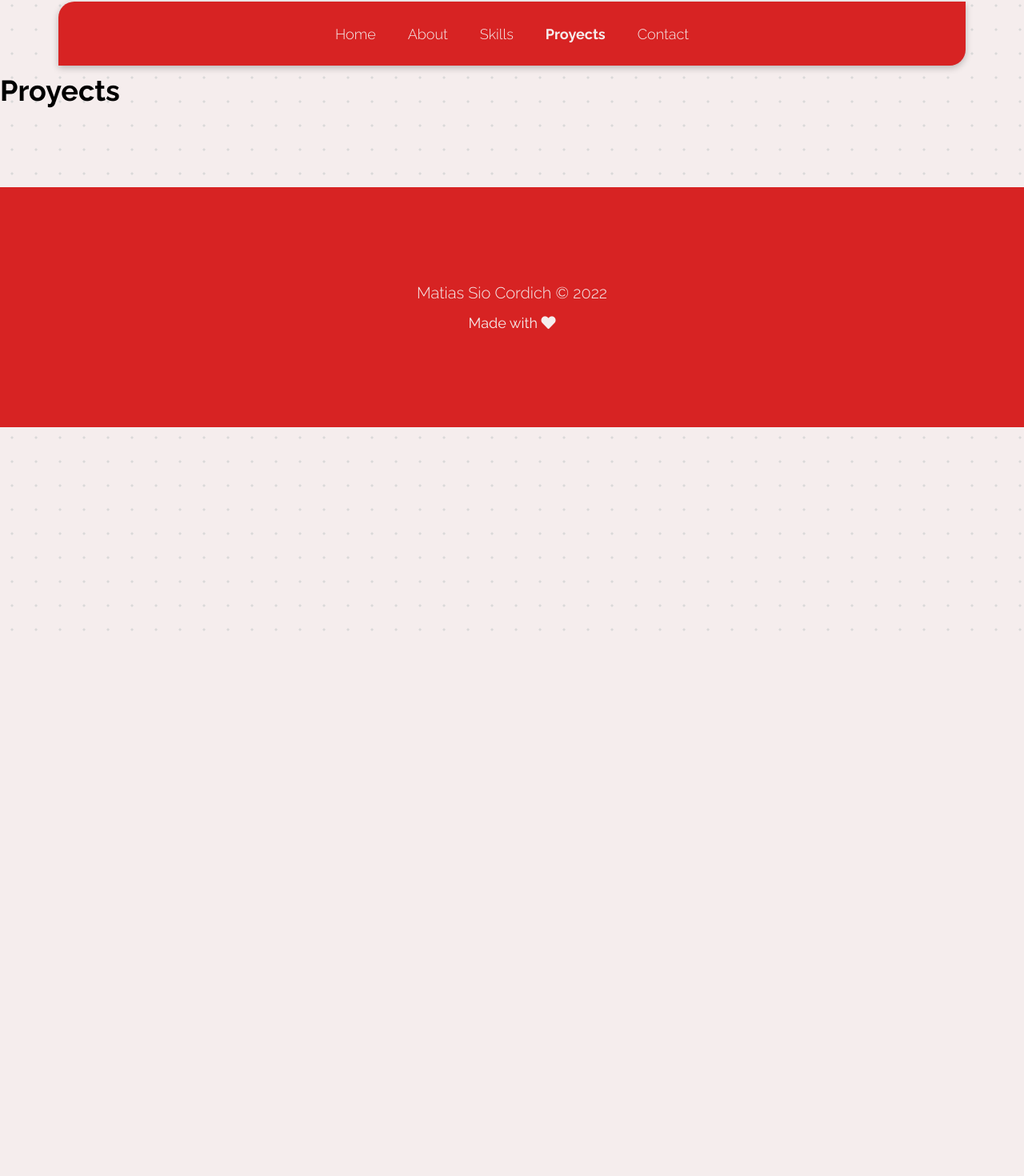
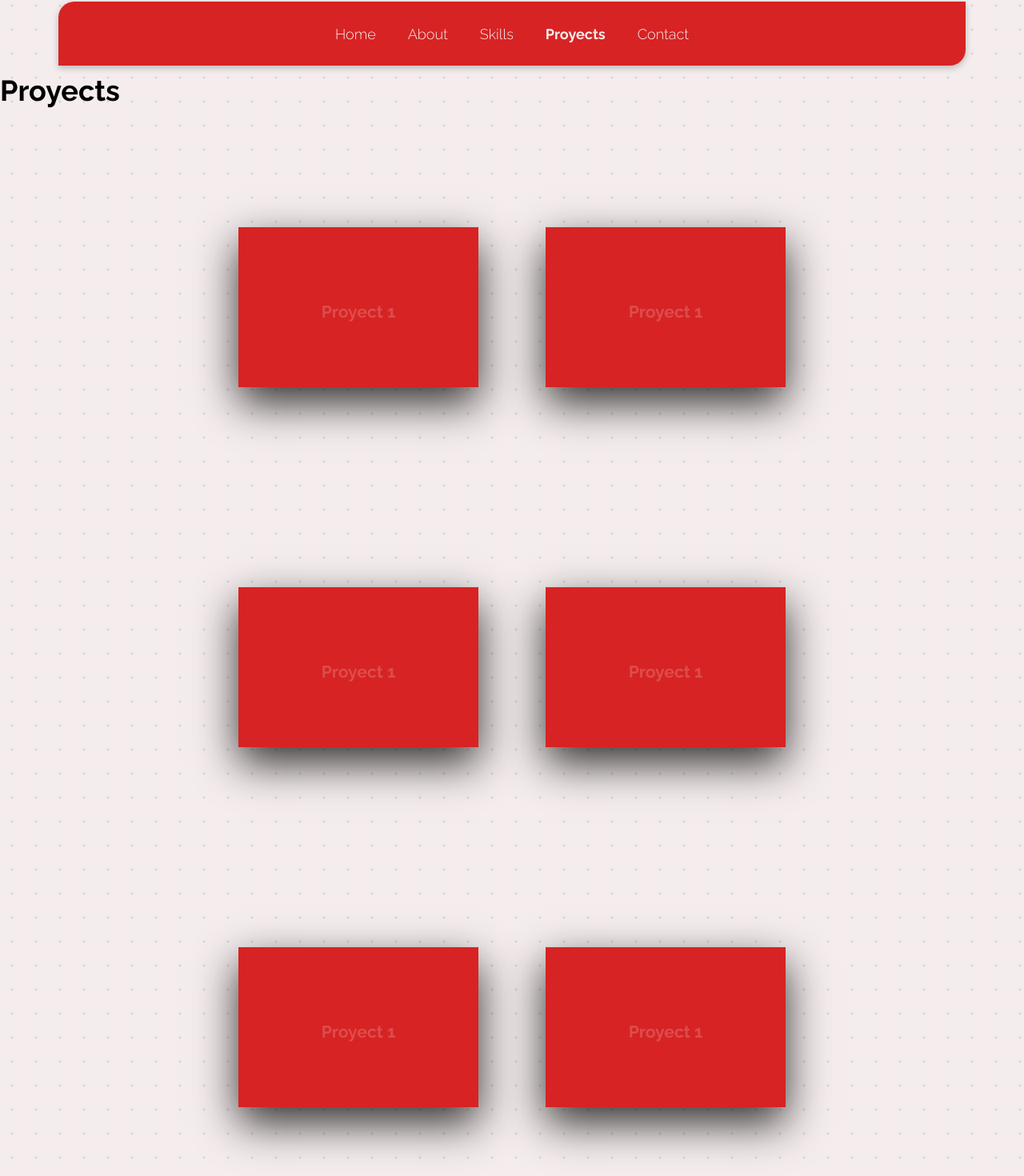
Before and after one commit to MatiasCordich/Portfolio, a React (Create React App) app: page /proyects in a window 1280 px wide. Shown: the part 8-1478 px from the top of the page at 80% size. Before the commit the page ends 810 px from the top, so only its background shows below. Built offline with nearby package versions, Linux system fonts and the light colour scheme.

Commit message:
portfolio v2 proyects

```diff
--- a/src/pages/Proyects.jsx
+++ b/src/pages/Proyects.jsx
@@ -1,8 +1,107 @@
-import React from 'react';
+import './proyects.css'
 
 const Proyects = () => {
   return <div>
       <h1>Proyects</h1>
+      <div className='cards'>
+        <div className='card'>
+          <div className='face face1'>
+            <div className='content'>
+              <div className='content__image'></div>
+              <h3>Proyect 1</h3>
+            </div>
+          </div>
+          <div className='face face2'>
+            <div className='content'>
+              <p>Lorem, ipsum dolor sit amet consectetur adipisicing elit. Eius molestiae maiores labore numquam autem repellat ipsum distinctio alias   recusandae exercitationem reiciendis, a error at beatae soluta quos aut ratione quis.</p>
+              <a href="#">A</a>
+              <a href="#">A</a>
+            </div>
+          </div>
+        </div>
+
+        <div className='card'>
+          <div className='face face1'>
+            <div className='content'>
+              <div className='content__image'></div>
+              <h3>Proyect 1</h3>
+            </div>
+          </div>
+          <div className='face face2'>
+            <div className='content'>
+              <p>Lorem, ipsum dolor sit amet consectetur adipisicing elit. Eius molestiae maiores labore numquam autem repellat ipsum distinctio alias   recusandae exercitationem reiciendis, a error at beatae soluta quos aut ratione quis.</p>
+              <a href="#">A</a>
+              <a href="#">A</a>
+            </div>
+          </div>
+        </div>
+
+        <div className='card'>
+          <div className='face face1'>
+            <div className='content'>
+              <div className='content__image'></div>
+              <h3>Proyect 1</h3>
+            </div>
+          </div>
+          <div className='face face2'>
+            <div className='content'>
+              <p>Lorem, ipsum dolor sit amet consectetur adipisicing elit. Eius molestiae maiores labore numquam autem repellat ipsum distinctio alias   recusandae exercitationem reiciendis, a error at beatae soluta quos aut ratione quis.</p>
+              <a href="#">A</a>
+              <a href="#">A</a>
+            </div>
+          </div>
+        </div>
+
+        <div className='card'>
+          <div className='face face1'>
+            <div className='content'>
+              <div className='content__image'></div>
+              <h3>Proyect 1</h3>
+            </div>
+          </div>
+          <div className='face face2'>
+            <div className='content'>
+              <p>Lorem, ipsum dolor sit amet consectetur adipisicing elit. Eius molestiae maiores labore numquam autem repellat ipsum distinctio alias   recusandae exercitationem reiciendis, a error at beatae soluta quos aut ratione quis.</p>
+              <a href="#">A</a>
+              <a href="#">A</a>
+            </div>
+          </div>
+        </div>
+
+        <div className='card'>
+          <div className='face face1'>
+            <div className='content'>
+              <div className='content__image'></div>
+              <h3>Proyect 1</h3>
+            </div>
+          </div>
+          <div className='face face2'>
+            <div className='content'>
+              <p>Lorem, ipsum dolor sit amet consectetur adipisicing elit. Eius molestiae maiores labore numquam autem repellat ipsum distinctio alias   recusandae exercitationem reiciendis, a error at beatae soluta quos aut ratione quis.</p>
+              <a href="#">A</a>
+              <a href="#">A</a>
+            </div>
+          </div>
+        </div>
+
+        <div className='card'>
+          <div className='face face1'>
+            <div className='content'>
+              <div className='content__image'></div>
+              <h3>Proyect 1</h3>
+            </div>
+          </div>
+          <div className='face face2'>
+            <div className='content'>
+              <p>Lorem, ipsum dolor sit amet consectetur adipisicing elit. Eius molestiae maiores labore numquam autem repellat ipsum distinctio alias   recusandae exercitationem reiciendis, a error at beatae soluta quos aut ratione quis.</p>
+              <a href="#">A</a>
+              <a href="#">A</a>
+            </div>
+          </div>
+        </div>
+      </div>
+
+
   </div>;
 };
 
--- a/src/pages/homepage.css
+++ b/src/pages/homepage.css
@@ -1,17 +1,17 @@
 @import '../variables/variables.css';
 
 .home{
-    height: 100%;
+    width: 95%;
     display: flex;
     flex-direction: column;
     justify-content: center;
     align-items: center;
     gap: 2.5rem;
-    margin-top: 15rem;
+    margin: 0 auto;
+    margin-top: 5rem;
 }
 
 .home__image{
-    width: 100%;
     height: 30rem;
 }
 .home__text{
@@ -24,6 +24,7 @@
     flex-direction: column;
     align-items: center;
     gap: 2.5rem;
+    width: 95%;
 }
 .home__text h1,
 .home__text h2,
--- /dev/null
+++ b/src/pages/proyects.css
@@ -0,0 +1,74 @@
+@import '../variables/variables.css';
+
+.card {
+    max-width: 30rem;
+    width: 100%;
+    margin: 0 auto;
+    margin-top: 5rem;
+    position: relative;
+    cursor: pointer;
+}
+
+.face {
+    max-width:30rem;
+    width: 100%;
+    height: 20rem;
+    transition: 0.5s;
+}
+
+.card .face.face1 {
+    position: relative;
+    background: var(--red);
+    display: flex;
+    justify-content: center;
+    align-items: center;
+    z-index: 1;
+    transform: translateY(10rem);
+}
+
+.card:hover .face.face1{
+    background: salmon;
+    transform: translateY(0);
+}
+
+.card .face.face1 .content {
+    opacity: 0.2;
+    transition: 0.5s;
+}
+
+.card:hover .face.face1 .content {
+    opacity: 1;
+}
+
+.face.face1 .content h3 {
+    margin: 1rem 0 0;
+    padding: 0;
+    color: var(--white);
+    text-align: center;
+}
+
+.card .face.face2 {
+    position: relative;
+    background: #fafafa;
+    display: flex;
+    justify-content: center;
+    align-items: center;
+    padding: 2rem;
+    box-shadow: 0 20px 50px rgba(0,0,0,0.8);
+    transform: translateY(-10rem);
+}
+
+.card:hover .face.face2 {
+    transform: translateY(0);
+}
+
+@media (min-width: 990px) {
+    .cards{
+        width: 60%;
+        margin: 0 auto;
+        display: flex;
+        flex-wrap: wrap;
+        justify-content: space-between;
+        align-items: center;
+    }
+}
```
